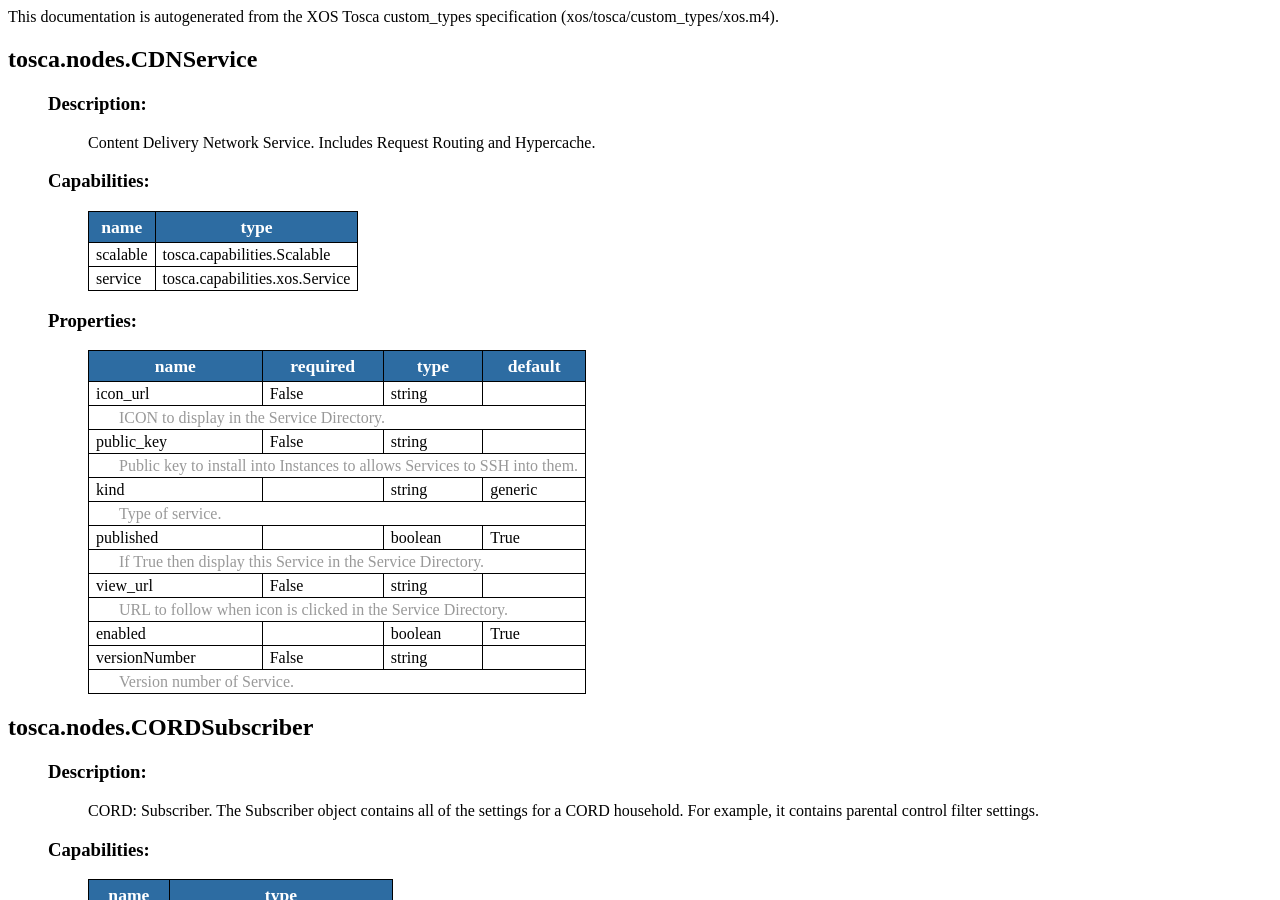
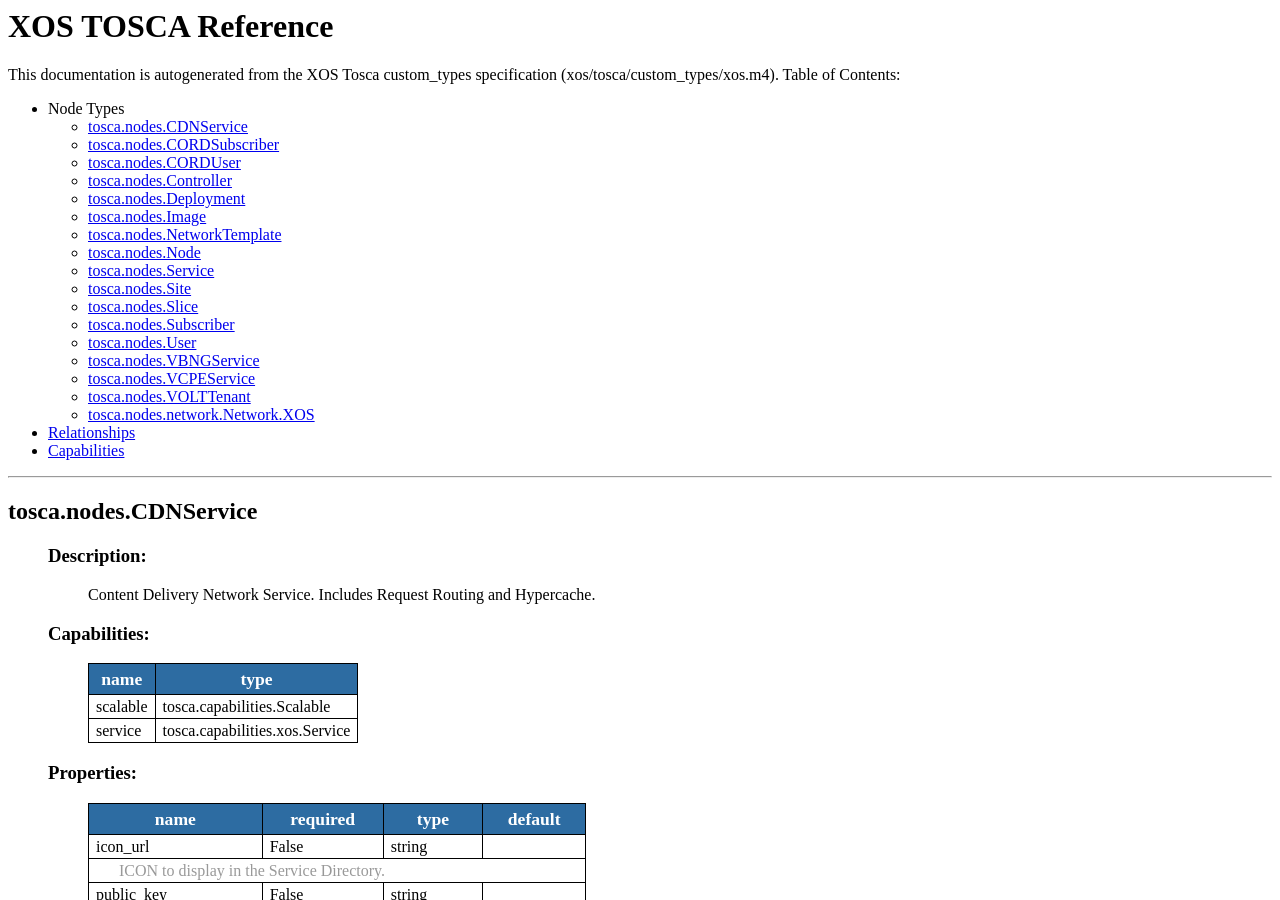
Before and after one commit to open-cloud/open-cloud.github.io.old, a Jekyll site: the page tosca_reference.html, which Jekyll copies as it is, in a window 1280 px wide and 900 px high. Built offline with Jekyll 4.4.1, drawn with Linux system fonts in a browser that asks for light colours; Markdown is read by kramdown in place of the engine named in the settings.

Commit message:
add table of contents

```diff
--- a/tosca_reference.html
+++ b/tosca_reference.html
@@ -1,5 +1,5 @@
 <html><head>
-<title>Tosca Documentation</title>
+<title>XOS TOSCA Reference</title>
 
 <style>
 .properties {
@@ -26,32 +26,170 @@
 </head>
 <body>
 
-This documentation is autogenerated from the XOS Tosca custom_types
+<h1>XOS TOSCA Reference</h1>
+
+<p>This documentation is autogenerated from the XOS Tosca custom_types
 specification (xos/tosca/custom_types/xos.m4).
 
-
-
-
-
-
-
-
-
-
-
-
-
-
-
-
-
-
-
-
-
-
-
-    <h2>tosca.nodes.CDNService</h2>
+Table of Contents:
+<ul>
+<li>Node Types
+<ul>
+
+
+
+
+
+
+
+
+
+
+
+
+
+
+
+
+
+
+
+
+
+
+    <li><a href="#tosca.nodes.CDNService">tosca.nodes.CDNService</a></li>
+
+
+
+    <li><a href="#tosca.nodes.CORDSubscriber">tosca.nodes.CORDSubscriber</a></li>
+
+
+
+    <li><a href="#tosca.nodes.CORDUser">tosca.nodes.CORDUser</a></li>
+
+
+
+    <li><a href="#tosca.nodes.Controller">tosca.nodes.Controller</a></li>
+
+
+
+    <li><a href="#tosca.nodes.Deployment">tosca.nodes.Deployment</a></li>
+
+
+
+    <li><a href="#tosca.nodes.Image">tosca.nodes.Image</a></li>
+
+
+
+    <li><a href="#tosca.nodes.NetworkTemplate">tosca.nodes.NetworkTemplate</a></li>
+
+
+
+    <li><a href="#tosca.nodes.Node">tosca.nodes.Node</a></li>
+
+
+
+    <li><a href="#tosca.nodes.Service">tosca.nodes.Service</a></li>
+
+
+
+    <li><a href="#tosca.nodes.Site">tosca.nodes.Site</a></li>
+
+
+
+    <li><a href="#tosca.nodes.Slice">tosca.nodes.Slice</a></li>
+
+
+
+    <li><a href="#tosca.nodes.Subscriber">tosca.nodes.Subscriber</a></li>
+
+
+
+    <li><a href="#tosca.nodes.User">tosca.nodes.User</a></li>
+
+
+
+    <li><a href="#tosca.nodes.VBNGService">tosca.nodes.VBNGService</a></li>
+
+
+
+    <li><a href="#tosca.nodes.VCPEService">tosca.nodes.VCPEService</a></li>
+
+
+
+    <li><a href="#tosca.nodes.VOLTTenant">tosca.nodes.VOLTTenant</a></li>
+
+
+
+    <li><a href="#tosca.nodes.network.Network.XOS">tosca.nodes.network.Network.XOS</a></li>
+
+
+
+
+
+
+
+
+
+
+
+
+
+
+
+
+
+
+
+
+
+
+
+
+
+
+
+
+
+
+
+
+
+
+
+
+
+
+</li>
+</ul>
+<li><a href="#xos_relationships">Relationships</a></li>
+<li><a href="#xos_capabilities">Capabilities</a></li>
+</ul>
+
+
+
+
+
+
+
+
+
+
+
+
+
+
+
+
+
+
+
+
+
+
+
+    <hr>
+<h2 id="tosca.nodes.CDNService">tosca.nodes.CDNService</h2>
 <blockquote>
 
 <h3>Description:</h3>
@@ -154,7 +292,8 @@ specification (xos/tosca/custom_types/xos.m4).
 
 
 
-    <h2>tosca.nodes.CORDSubscriber</h2>
+    <hr>
+<h2 id="tosca.nodes.CORDSubscriber">tosca.nodes.CORDSubscriber</h2>
 <blockquote>
 
 <h3>Description:</h3>
@@ -244,7 +383,8 @@ specification (xos/tosca/custom_types/xos.m4).
 
 
 
-    <h2>tosca.nodes.CORDUser</h2>
+    <hr>
+<h2 id="tosca.nodes.CORDUser">tosca.nodes.CORDUser</h2>
 <blockquote>
 
 <h3>Description:</h3>
@@ -293,7 +433,8 @@ specification (xos/tosca/custom_types/xos.m4).
 
 
 
-    <h2>tosca.nodes.Controller</h2>
+    <hr>
+<h2 id="tosca.nodes.Controller">tosca.nodes.Controller</h2>
 <blockquote>
 
 <h3>Description:</h3>
@@ -396,7 +537,8 @@ specification (xos/tosca/custom_types/xos.m4).
 
 
 
-    <h2>tosca.nodes.Deployment</h2>
+    <hr>
+<h2 id="tosca.nodes.Deployment">tosca.nodes.Deployment</h2>
 <blockquote>
 
 <h3>Description:</h3>
@@ -472,7 +614,8 @@ specification (xos/tosca/custom_types/xos.m4).
 
 
 
-    <h2>tosca.nodes.Image</h2>
+    <hr>
+<h2 id="tosca.nodes.Image">tosca.nodes.Image</h2>
 <blockquote>
 
 <h3>Description:</h3>
@@ -539,7 +682,8 @@ specification (xos/tosca/custom_types/xos.m4).
 
 
 
-    <h2>tosca.nodes.NetworkTemplate</h2>
+    <hr>
+<h2 id="tosca.nodes.NetworkTemplate">tosca.nodes.NetworkTemplate</h2>
 <blockquote>
 
 <h3>Description:</h3>
@@ -631,7 +775,8 @@ specification (xos/tosca/custom_types/xos.m4).
 
 
 
-    <h2>tosca.nodes.Node</h2>
+    <hr>
+<h2 id="tosca.nodes.Node">tosca.nodes.Node</h2>
 <blockquote>
 
 <h3>Description:</h3>
@@ -655,7 +800,8 @@ specification (xos/tosca/custom_types/xos.m4).
 
 
 
-    <h2>tosca.nodes.Service</h2>
+    <hr>
+<h2 id="tosca.nodes.Service">tosca.nodes.Service</h2>
 <blockquote>
 
 <h3>Description:</h3>
@@ -758,7 +904,8 @@ specification (xos/tosca/custom_types/xos.m4).
 
 
 
-    <h2>tosca.nodes.Site</h2>
+    <hr>
+<h2 id="tosca.nodes.Site">tosca.nodes.Site</h2>
 <blockquote>
 
 <h3>Description:</h3>
@@ -848,7 +995,8 @@ specification (xos/tosca/custom_types/xos.m4).
 
 
 
-    <h2>tosca.nodes.Slice</h2>
+    <hr>
+<h2 id="tosca.nodes.Slice">tosca.nodes.Slice</h2>
 <blockquote>
 
 <h3>Description:</h3>
@@ -913,7 +1061,8 @@ specification (xos/tosca/custom_types/xos.m4).
 
 
 
-    <h2>tosca.nodes.Subscriber</h2>
+    <hr>
+<h2 id="tosca.nodes.Subscriber">tosca.nodes.Subscriber</h2>
 <blockquote>
 
 <h3>Description:</h3>
@@ -966,7 +1115,8 @@ specification (xos/tosca/custom_types/xos.m4).
 
 
 
-    <h2>tosca.nodes.User</h2>
+    <hr>
+<h2 id="tosca.nodes.User">tosca.nodes.User</h2>
 <blockquote>
 
 <h3>Description:</h3>
@@ -1085,7 +1235,8 @@ specification (xos/tosca/custom_types/xos.m4).
 
 
 
-    <h2>tosca.nodes.VBNGService</h2>
+    <hr>
+<h2 id="tosca.nodes.VBNGService">tosca.nodes.VBNGService</h2>
 <blockquote>
 
 <h3>Description:</h3>
@@ -1197,7 +1348,8 @@ specification (xos/tosca/custom_types/xos.m4).
 
 
 
-    <h2>tosca.nodes.VCPEService</h2>
+    <hr>
+<h2 id="tosca.nodes.VCPEService">tosca.nodes.VCPEService</h2>
 <blockquote>
 
 <h3>Description:</h3>
@@ -1309,7 +1461,8 @@ specification (xos/tosca/custom_types/xos.m4).
 
 
 
-    <h2>tosca.nodes.VOLTTenant</h2>
+    <hr>
+<h2 id="tosca.nodes.VOLTTenant">tosca.nodes.VOLTTenant</h2>
 <blockquote>
 
 <h3>Description:</h3>
@@ -1363,7 +1516,8 @@ specification (xos/tosca/custom_types/xos.m4).
 
 
 
-    <h2>tosca.nodes.network.Network.XOS</h2>
+    <hr>
+<h2 id="tosca.nodes.network.Network.XOS">tosca.nodes.network.Network.XOS</h2>
 <blockquote>
 
 <h3>Description:</h3>
@@ -1557,7 +1711,7 @@ specification (xos/tosca/custom_types/xos.m4).
 
 
 
-<h3>XOS Relationships</h3>
+<h3 id="xos_relationships">XOS Relationships</h3>
 <blockquote>
 <table class="properties">
 <tr><th>name</th><th>target_types</th></tr>
@@ -1691,7 +1845,7 @@ specification (xos/tosca/custom_types/xos.m4).
 </table>
 </blockquote>
 
-<h3>XOS Capabilities</h3>
+<h3 id="xos_capabilities">XOS Capabilities</h3>
 <blockquote>
 <table class="properties">
 <tr><th>name</th></tr>
```
